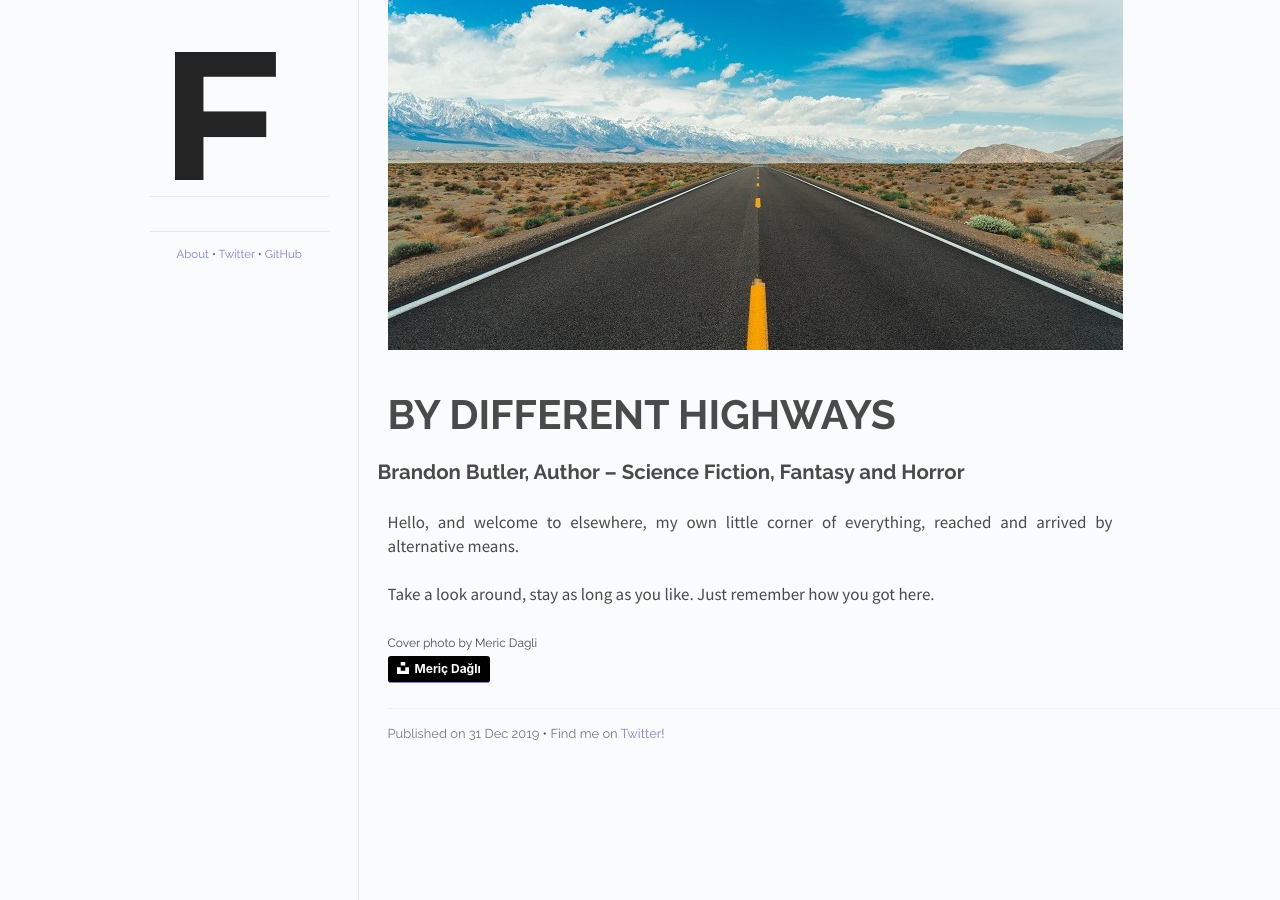
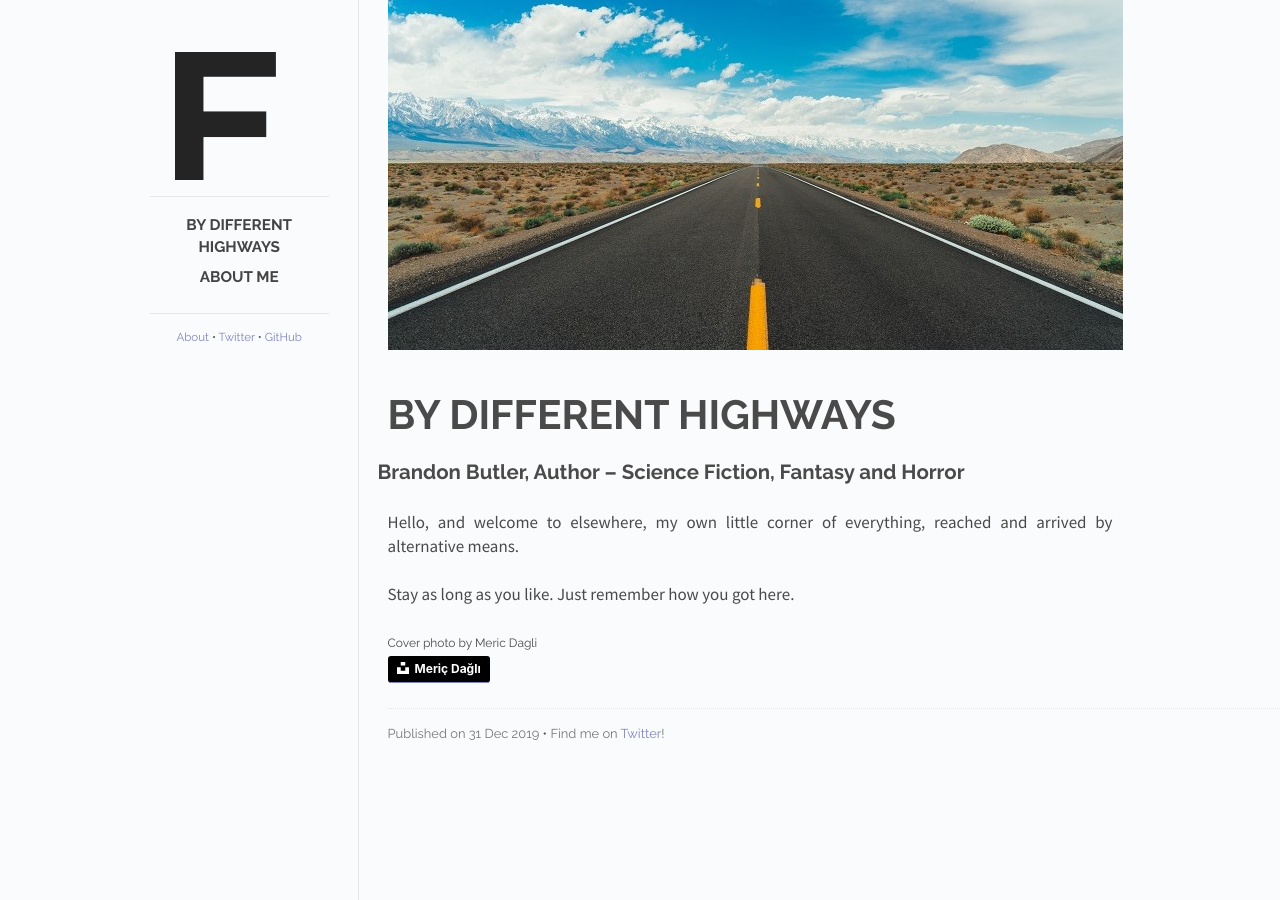
Before and after one commit to Butler-Brand/Butler-Brand.github.io, a Jekyll site: the page built from _posts/2019-12-31-home-post.md, in a window 1280 px wide. Built offline with Jekyll 4.4.1, drawn with Linux system fonts in a browser that asks for light colours; Markdown is read by kramdown in place of the engine named in the settings.

Commit message:
Alterations

```diff
--- a/_layouts/default.html
+++ b/_layouts/default.html
@@ -28,7 +28,8 @@
         </div>
         <div class="posts">
           <ul class="posts-list">
-            {% for post in site.sorted_posts %}
+			{% assign current_posts = site.posts | sort:"order" %}
+            {% for post in current_posts %}
               <li class="post-link">
                 <a class="post-title" href="{{ post.url }}">
                   <!-- <span class="post-date">{{ post.date | date_to_string }}</span> -->
--- a/_posts/2019-12-31-home-post.md
+++ b/_posts/2019-12-31-home-post.md
@@ -11,7 +11,7 @@ order: 1
 
 Hello, and welcome to elsewhere, my own little corner of everything, reached and arrived by alternative means.
 
-Take a look around, stay as long as you like. Just remember how you got here.
+Stay as long as you like. Just remember how you got here.
 
 
 
```
